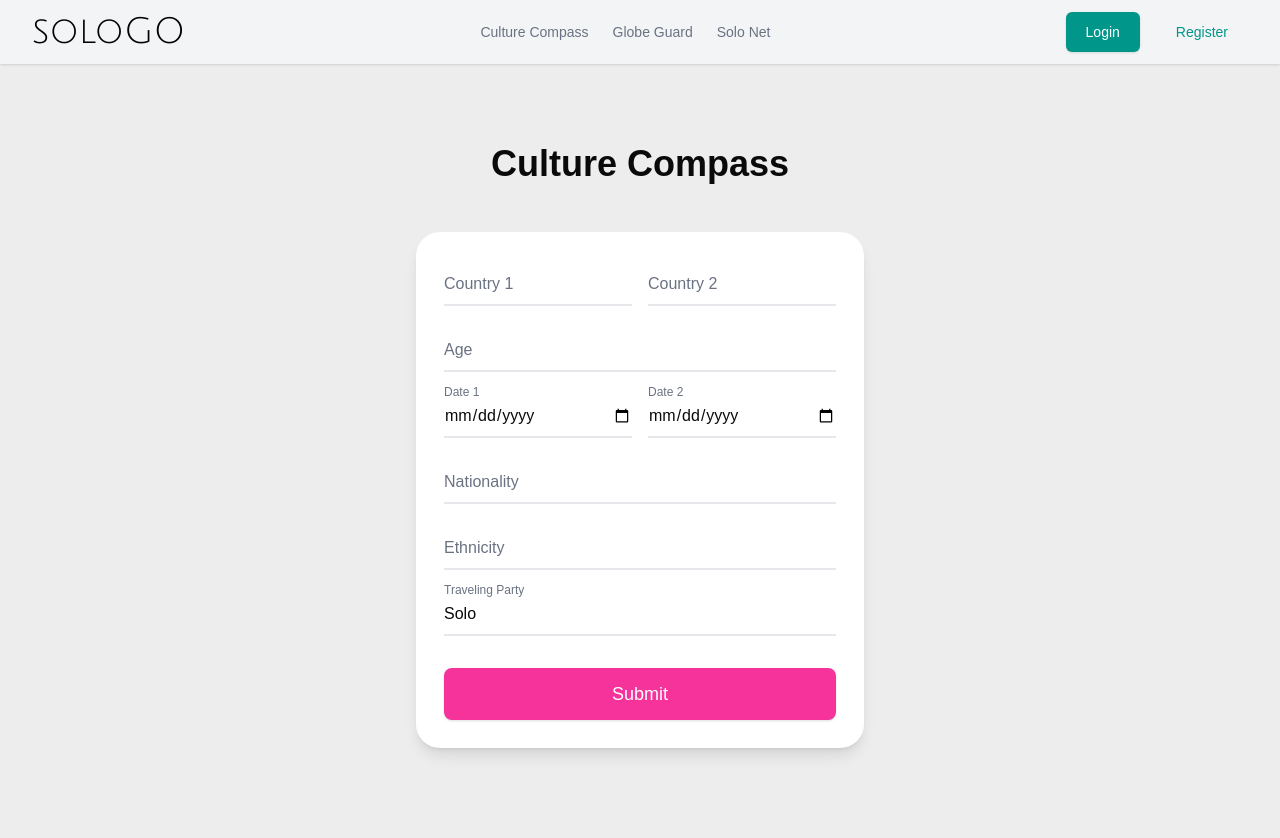
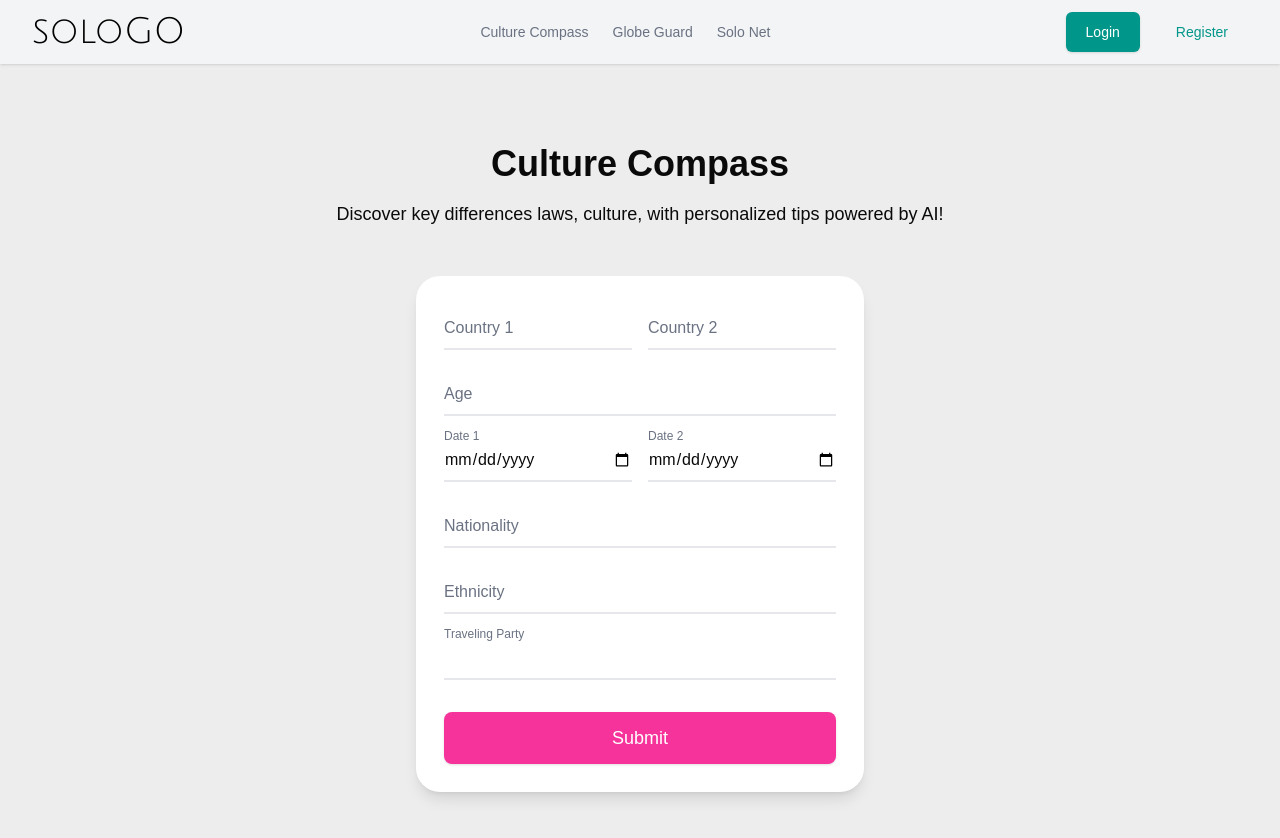
Before and after one commit to chwrd/UWB-Hacks-2025, a Next.js app in the folder solo-traveler/: page /CultureCompass in a window 1280 px wide. Shown: the top 838 px of the page. Built offline with nearby package versions, Linux system fonts and the light colour scheme.

Commit message:
updated file names

```diff
--- a/solo-traveler/src/app/CultureCompass/page.js
+++ b/solo-traveler/src/app/CultureCompass/page.js
@@ -34,8 +34,9 @@ export default function CultureCompass() {
     return (
         <>
             {/* Introductionn */}
-            <div className="flex justify-center items-center mt-20">
+            <div className="flex flex-col items-center mt-20">
                 <h1 className="text-4xl font-bold">Culture Compass</h1>
+                <p className="text-lg mt-4"> Discover key differences laws, culture, with personalized tips powered by AI!</p>
             </div>
 
             {/* Form */}
@@ -168,18 +169,18 @@ export default function CultureCompass() {
                         <div className="relative z-0 w-full mb-5">
                             <select
                                 name="travelingParty"
-                                defaultValue="Traveling Party"
+                                placeholder=" "
                                 className="pt-3 pb-2 block w-full px-0 mt-0 bg-transparent border-0 border-b-2 appearance-none z-1 focus:outline-none focus:ring-0 focus:border-black border-gray-200"
                                 onChange={(e) => {
                                     const partyMessage = document.getElementById('partyMessage');
-                                    if (e.target.value != '1') {
+                                    if (e.target.value >= '1') {
                                         partyMessage.classList.remove('hidden');
                                     } else {
                                         partyMessage.classList.add('hidden');
                                     }
                                 }}
                             >
-                                <option value="" disabled hidden></option>
+                                <option value=""></option>
                                 <option value="1">Solo</option>
                                 <option value="2">2</option>
                                 <option value="3">3</option>
@@ -187,8 +188,8 @@ export default function CultureCompass() {
                                 <option value="5">5</option>
                             </select>
                             <label htmlFor="travelingParty" className="absolute duration-300 top-3 -z-1 origin-0 text-gray-500">
-                                <p>Traveling Party</p>
-                            </label>
+                            Traveling Party
+                                </label>
 
                         </div>
 
@@ -197,7 +198,7 @@ export default function CultureCompass() {
                             <input
                                 type="text"
                                 name="hi"
-                                placeholder=" "
+                                placeholder="Add additional information - disability, etc."
                                 className="pt-3 pb-2 block w-full px-0 mt-0 bg-transparent border-0 border-b-2 appearance-none focus:outline-none focus:ring-0 focus:border-black border-gray-200"
                             />
                         </div>
```
